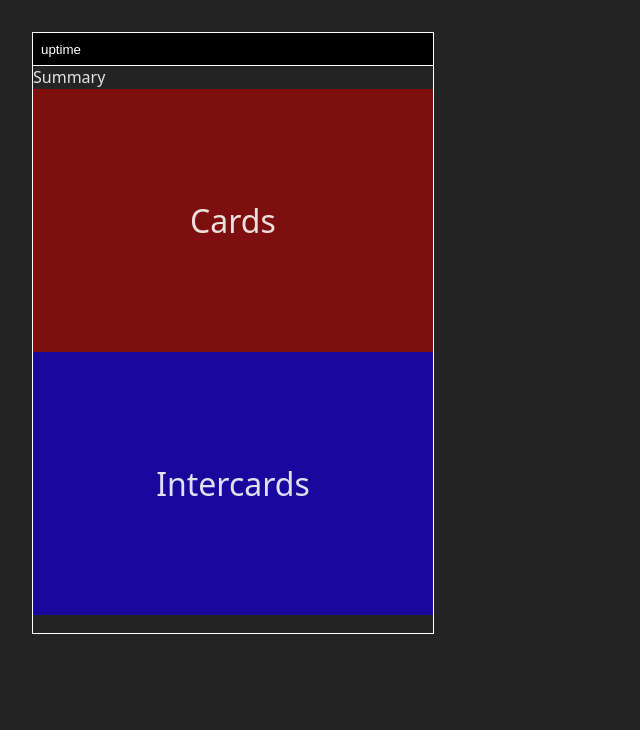
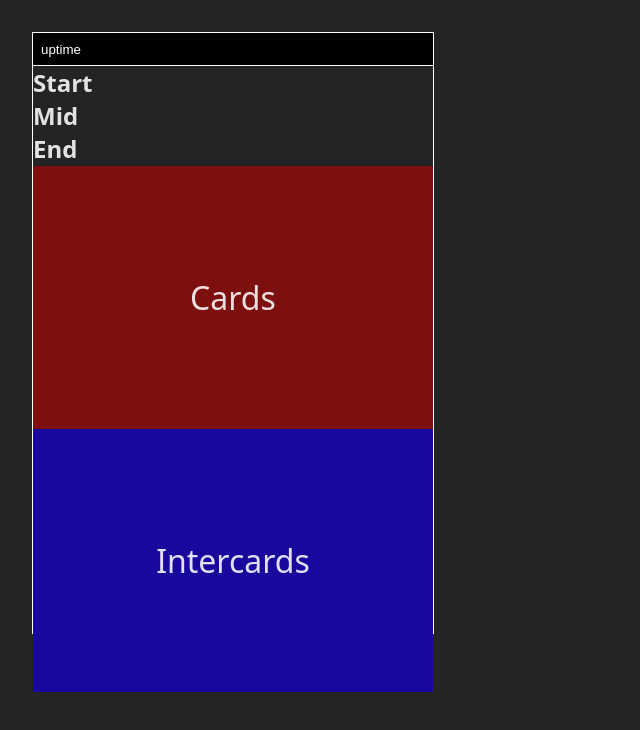
Before and after one commit to jacquikeating/wurm-buddy, a React (Vite) app: page / in a window 1280 px wide. Shown: the top 730 px of the page, without its empty margins (0-640 px from the left). Built offline with nearby package versions, Linux system fonts and the light colour scheme.

Commit message:
Built SummaryScreen content

```diff
--- a/src/components/MainContainer.jsx
+++ b/src/components/MainContainer.jsx
@@ -60,7 +60,6 @@ export default function MainContainer() {
             <SummaryScreen summary={summary} />
             <main>
                 {renderContent()}
-
             </main>
         </div>
     )
--- a/src/components/SummaryScreen.jsx
+++ b/src/components/SummaryScreen.jsx
@@ -1,7 +1,39 @@
-export default function SummaryScreen() {
+export default function SummaryScreen({ summary }) {
+
+    const {quadrant, hourglass, tetherType, firstMech, instructions, tower, cardsOrInters, safePlatform, portalClone} = summary
+
     return (
-        <div>
-            <p>Summary</p>
-        </div>
+        <>
+            {/* <div className="stored-variables">
+                    {cardsOrInters && <p>{cardsOrInters}</p>}
+                    {myJob && (<p>take {myJob.mechanic} tether in quadrant {myJob.quadrant}</p>)}
+                    {myJob && (<p>{instructions[0]}</p>)}
+                    {hourglassLocation && (<p>{hourglassLocation}</p>)}
+                    {firstMech && (<p>{firstMech} first</p>)}
+                    {tower && (<p>back {tower[0]} ({tower[1]})</p>)}
+            </div> */}
+
+            <div className="mech-group">
+                <h2>Start</h2>
+                <p>{quadrant && <span>{quadrant || "?"} quad, {tetherType} tether</span>}</p>
+                <p>{hourglass && <span>{hourglass} safe</span>}</p>
+            </div>
+
+            <div className="mech-group">
+                <h2>Mid</h2>
+                <p>{firstMech && <span>{firstMech} first</span>}</p>
+                <p>{summary.instructions && <span>{summary.instructions[0]}</span>}</p>
+                <p>{tower && <span>back {tower[0]} tower ({tower[1]})</span>}</p>
+            </div>
+
+            <div className="mech-group">
+                <h2>End</h2>
+                <p>{cardsOrInters && <span>stack on {cardsOrInters}</span>}</p>
+                <p>{safePlatform && <span>{safePlatform}</span>}</p>
+                <p>{cardsOrInters && <span>stack on {cardsOrInters == "cards" ? "intercards" : "cards" }</span>}</p>
+                <p>{portalClone && <span>{portalClone}</span>}</p>
+            </div>
+        </>
+
     )
 }
```
